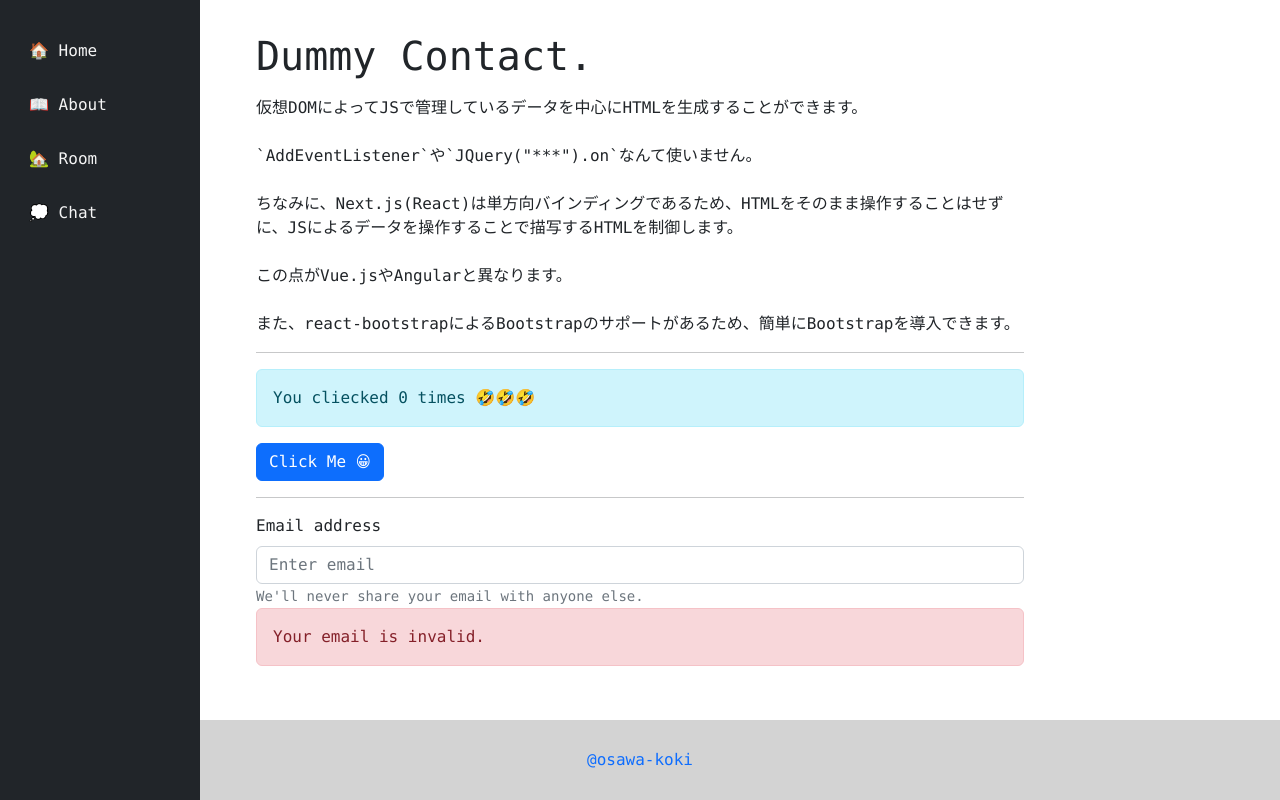
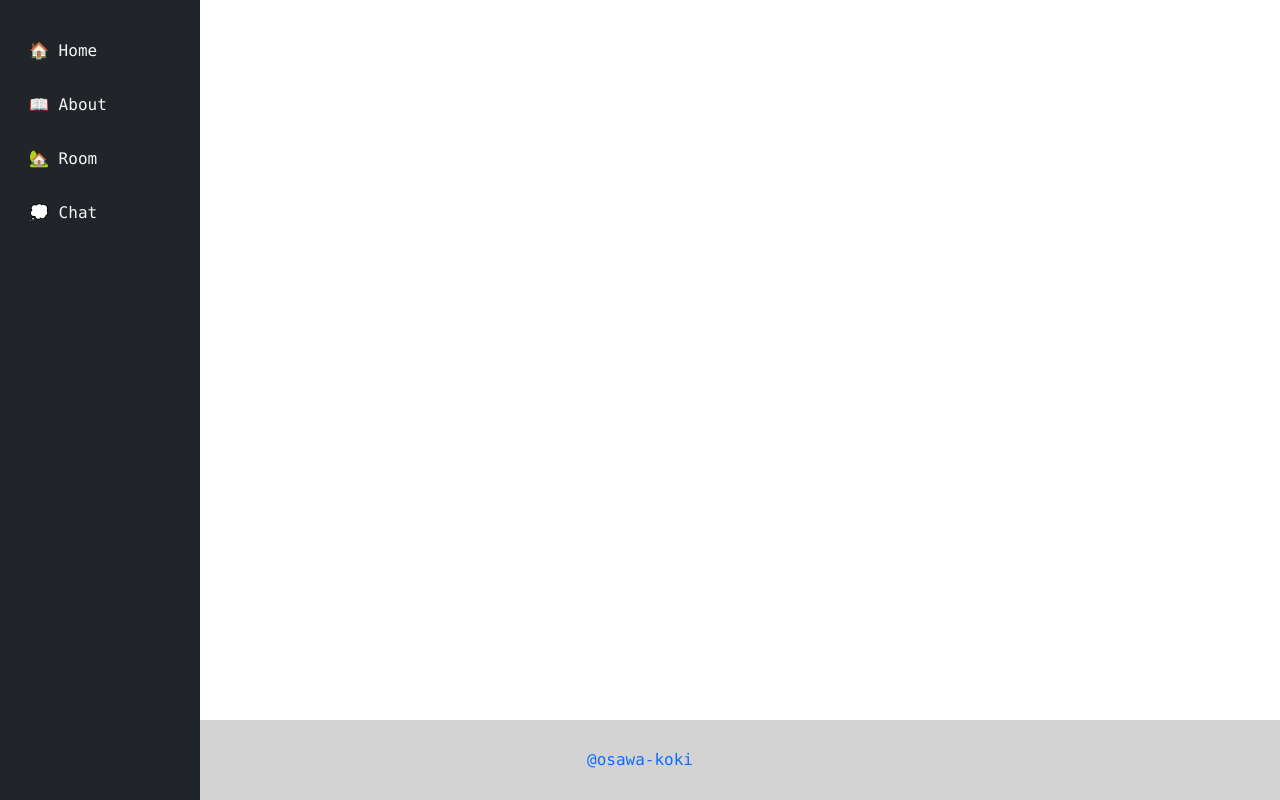
Before and after one commit to osawa-koki/simple-encrypted-chat-room.rb, a Next.js app in the folder client/: page /room in a window 1280 px wide. Built offline with nearby package versions, Linux system fonts and the light colour scheme.

Commit message:
Roomページ初期化した。

```diff
--- a/client/pages/room.tsx
+++ b/client/pages/room.tsx
@@ -1,45 +1,17 @@
-import React, { useState } from "react";
+import React, { useContext, useState } from "react";
 
 import { Button, Alert, Form } from 'react-bootstrap';
 import Layout from "../components/Layout";
 
 import { DataContext } from "../src/DataContext";
 
-const mail_regex = new RegExp(/^[a-zA-Z0-9_.+-]+@[a-zA-Z0-9-]+\.[a-zA-Z0-9-.]+$/);
+export default function RoomPage() {
 
-export default function ContactPage() {
-
-  const [count, setCount] = useState(0);
-  const { sharedData, setSharedData } = React.useContext(DataContext);
+  const { sharedData, setSharedData } = useContext(DataContext);
 
   return (
     <Layout>
-      <div id="Contact">
-        <h1>Dummy Contact.</h1>
-        <p className="mt-3">仮想DOMによってJSで管理しているデータを中心にHTMLを生成することができます。<br /><br />`AddEventListener`や`JQuery(&quot;***&quot;).on`なんて使いません。<br /><br />ちなみに、Next.js(React)は単方向バインディングであるため、HTMLをそのまま操作することはせずに、JSによるデータを操作することで描写するHTMLを制御します。<br /><br />この点がVue.jsやAngularと異なります。<br /><br />また、react-bootstrapによるBootstrapのサポートがあるため、簡単にBootstrapを導入できます。</p>
-        <hr />
-        <Alert variant="info">You cliecked { count } times 🤣🤣🤣</Alert>
-        <Button variant="primary" onClick={() => {setCount(count + 1)}}>Click Me {((count % 3 === 0 && count !== 0) || /3/.test(count.toString()) ? '🤪' : '😀')}</Button>
-        <hr />
-        <Form.Group controlId="formBasicEmail" className="mt-3">
-          <Form.Label>Email address</Form.Label>
-          <Form.Control type="email" placeholder="Enter email" value={sharedData.email} onInput={(e) => {
-            setSharedData({
-              ...sharedData,
-              email: (e.target as HTMLInputElement).value,
-            });
-          }} />
-          <Form.Text>
-            We&apos;ll never share your email with anyone else.
-          </Form.Text>
-        </Form.Group>
-        {
-          mail_regex.test(sharedData.email) ? (
-            <Alert variant="success">Your email is valid.</Alert>
-          ) : (
-            <Alert variant="danger">Your email is invalid.</Alert>
-          )
-        }
+      <div id="Room">
       </div>
     </Layout>
   );
```
